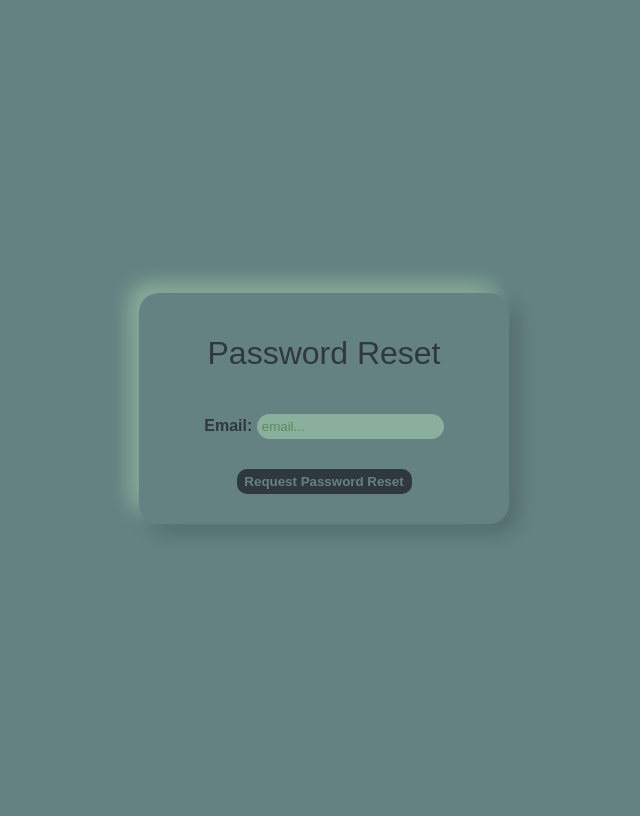
After one commit to Beefy-py/DjangoAccountsSection, a Django app: page /password-reset/ in a window 1280 px wide. The commit adds this page. Shown: the whole page, without its empty margins (316-956 px from the left). Run offline with Django 3.2, Linux system fonts and the light colour scheme; some libraries are stand-ins or nearby versions; some web fonts are replaced.

Commit message:
added password reset funcionality, made sure user already exist in register, added some styling for password reset pages

```diff
--- a/index/forms.py
+++ b/index/forms.py
@@ -18,7 +18,9 @@ class PersonRegisterForm(forms.Form):
         cd = self.cleaned_data
         if not cd['username'].isalnum():
             self.add_error('username', f'The username must only contain letter and numbers!')
-            return ''
+        if Person.objects.filter(username=cd['username']).exists():
+            print('User exist!!')
+            self.add_error('username', f'That username is already registered!')
         else:
             return cd['username']
 
--- a/index/static/css/main.css
+++ b/index/static/css/main.css
@@ -36,6 +36,7 @@ font-family: 'Righteous', cursive;
 body{
     background-color: var(--bg-color);
     color: var(--text-color1);
+    overflow-x: hidden;
 }
 
 .profile-body, .form-container{
@@ -246,6 +247,11 @@ hr{
     display: block;
 }
 
+#login-container aside p{
+    margin: 0;
+    padding: 0;
+}
+
 #login-form .field-wrapper input{
     outline: none;
     background-color: var(--shadow-color);
@@ -334,6 +340,22 @@ border-radius: 5px;
 .form-container article aside a{
     color: var(--text-color2);
     text-decoration: none;
+}
+
+#you-can-sign-in-now{
+    font-size: xx-large;
+    text-decoration: none;
+    background: var(--text-color1);
+    color: var(--bg-color);
+    border-radius: 10px;
+    padding: 15px;
+    transition: .4s;
+}
+
+#you-can-sign-in-now:hover{
+    background-color: var(--bg-color);
+    color: var(--text-color1);
+    box-shadow: 2px 5px 15px rgba(0, 0, 0, .4);
 }
 
 
--- a/index/templates/index/login.html
+++ b/index/templates/index/login.html
@@ -20,7 +20,8 @@
             <input type="submit" value="Login">
         </form>
         <aside>
-            Don't have an account? <a href="{% url 'user_register' %}">Register!</a>
+            <p>Forgot your password? <a href="{% url 'password_reset' %}">Reset it!</a></p>
+            <p>Don't have an account? <a href="{% url 'user_register' %}">Register!</a></p>
         </aside>
     </article>
 </section>
--- /dev/null
+++ b/index/templates/index/password_reset.html
@@ -0,0 +1,20 @@
+{%extends 'index/base.html'%}
+{%load static%}
+{%load widget_tweaks%}
+{%block content%}
+<section class="form-container">
+    <article id="login-container" style="min-height: 0;">
+        <h1 style="font-size: xx-large;">Password Reset</h1>
+        <form action="" id="login-form" method="POST">
+            {%csrf_token%}
+            <div class="field-wrapper" style="box-shadow: none;">
+                {% render_field form.email.errors %}
+                {% render_field form.email.label_tag %}
+                {% render_field form.email placeholder='email...'%}
+            </div>
+            <input type="submit" value="Request Password Reset" style="width: 50%;">
+        </form>
+
+    </article>
+</section>
+{%endblock content%}
--- a/index/urls.py
+++ b/index/urls.py
@@ -1,6 +1,8 @@
 from django.urls import path
 from . import views
 from .views import AllUsers
+from django.contrib.auth.views import PasswordResetView, PasswordResetDoneView, PasswordResetConfirmView, \
+    PasswordResetCompleteView
 
 urlpatterns = [
     path('profile/<str:pk>/', views.profile, name='profile'),
@@ -10,5 +12,15 @@ urlpatterns = [
     path('login/', views.user_login, name='user_login'),
     path('register/', views.user_register, name='user_register'),
     path('logout/', views.user_logout, name='user_logout'),
+    path('password-reset/', PasswordResetView.as_view(template_name='index/password_reset.html'),
+         name='password_reset'),
+    path('password-reset-confirm/<uidb64>/<token>/',
+         PasswordResetConfirmView.as_view(template_name='index/password_reset_confirm.html'),
+         name='password_reset_confirm'),
+    path('password-reset-done/', PasswordResetDoneView.as_view(template_name='index/password_reset_done.html'),
+         name='password_reset_done'),
+    path('password-reset-complete/',
+         PasswordResetCompleteView.as_view(template_name='index/password_reset_complete.html'),
+         name='password_reset_complete'),
 
 ]
```
Also changed, not shown: index/templates/index/password_reset_complete.html (added, +9 -0 lines), index/templates/index/password_reset_confirm.html (added, +25 -0 lines), index/templates/index/password_reset_done.html (added, +8 -0 lines), login_system/settings.py (+7 -0 lines), db.sqlite3, 1 other file.
